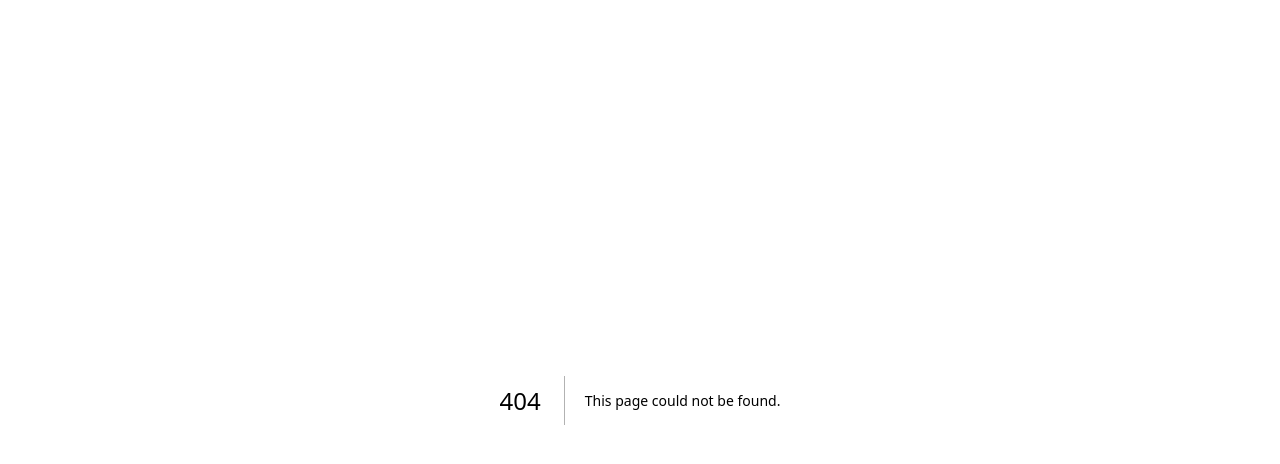
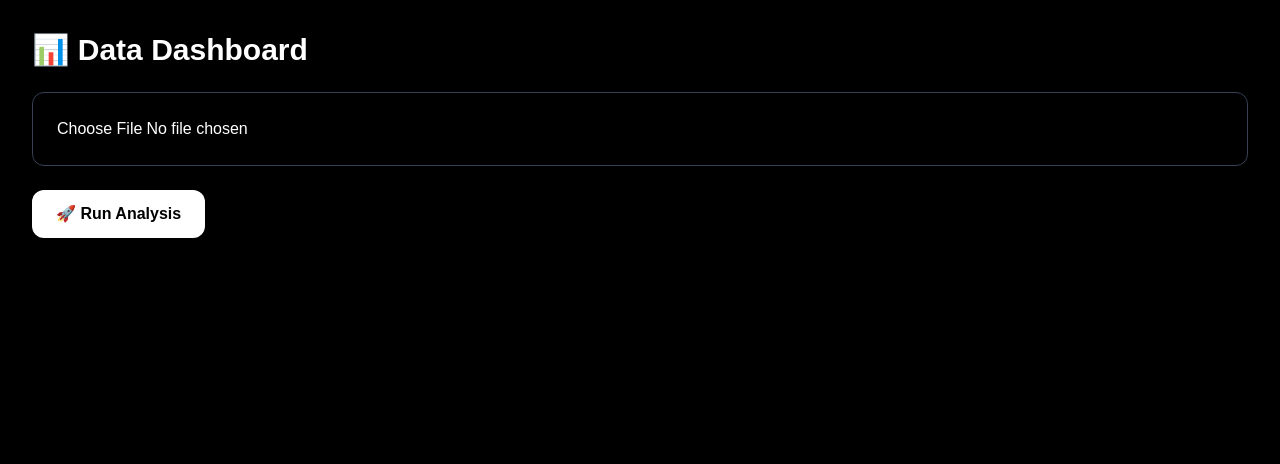
Before and after one commit to varun539/DataAgent-X, a Next.js app in the folder frontend/: page /dashboard in a window 1280 px wide. Before the commit this address had no page. Shown: the top 464 px of the page. Built offline with nearby package versions, Linux system fonts and the light colour scheme.

Commit message:
Add Dashboard component with file upload feature

```diff
--- /dev/null
+++ b/frontend/app/dashboard/page.tsx
@@ -0,0 +1,37 @@
+"use client";
+
+import { useState } from "react";
+
+export default function Dashboard() {
+  const [file, setFile] = useState<File | null>(null);
+
+  return (
+    <div className="min-h-screen bg-black text-white p-8">
+
+      <h1 className="text-3xl font-bold mb-6">
+        📊 Data Dashboard
+      </h1>
+
+      {/* Upload Box */}
+      <div className="border border-gray-700 p-6 rounded-xl mb-6">
+        <input
+          type="file"
+          accept=".csv"
+          onChange={(e) => setFile(e.target.files?.[0] || null)}
+        />
+
+        {file && (
+          <p className="mt-3 text-green-400">
+            ✅ {file.name} uploaded
+          </p>
+        )}
+      </div>
+
+      {/* Button */}
+      <button className="px-6 py-3 bg-white text-black rounded-xl font-semibold hover:bg-gray-200">
+        🚀 Run Analysis
+      </button>
+
+    </div>
+  );
+}
```
